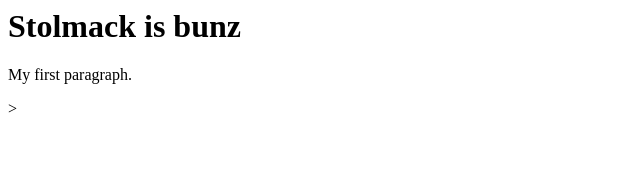
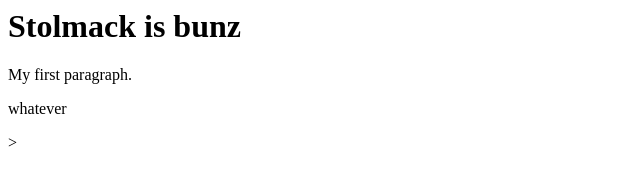
Before and after one commit to ConnorCallahan01/h4h2021, a plain HTML site: page index.html in a window 1280 px wide. Shown: the full height of the page, 0-640 px from the left. Drawn offline with Linux system fonts and the light colour scheme.

Commit message:
whatever

```diff
--- a/index.html
+++ b/index.html
@@ -11,7 +11,7 @@
 
 <h1>Stolmack is bunz </h1>
 <p>My first paragraph. </p>
-
+<p> whatever </p>
 
 
 
```
